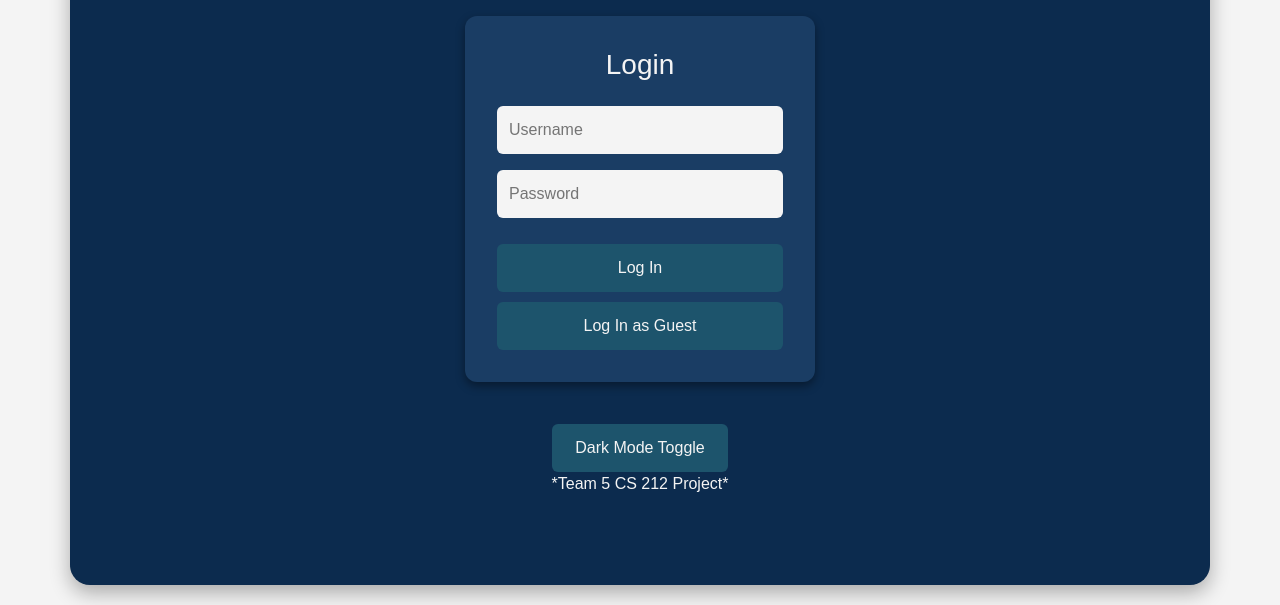
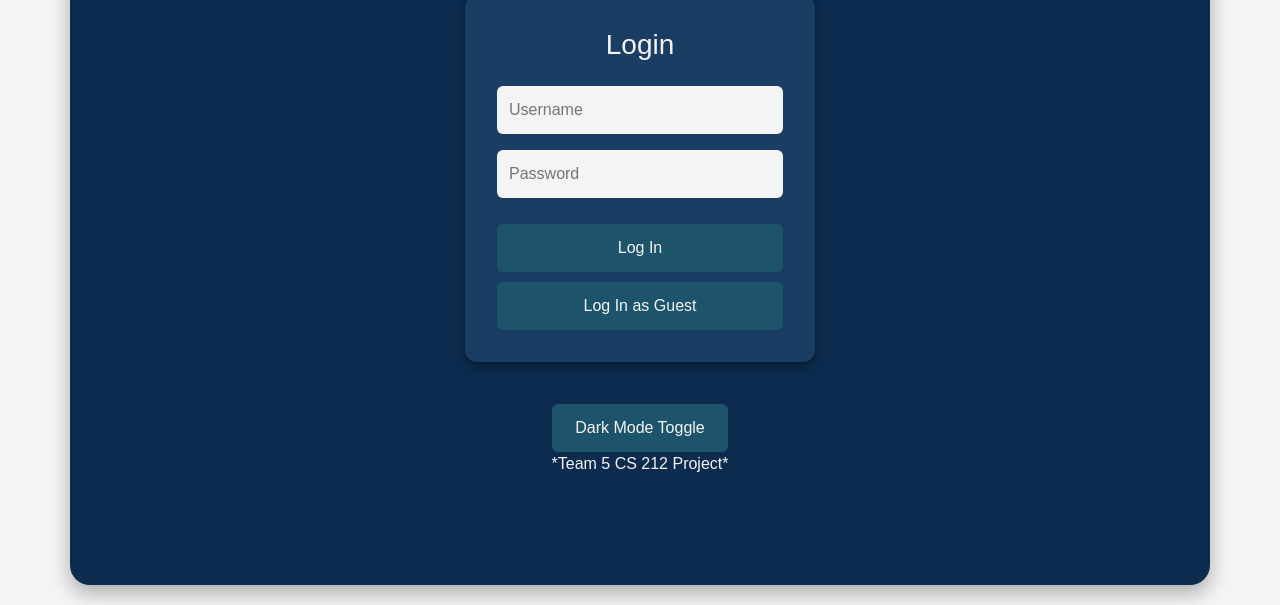
Before and after one commit to jlandrew/cs212-Group5, a plain HTML site: page index.html in a window 1280 px wide. Shown: the part 195-800 px from the top of the page. Drawn offline with nearby package versions, Linux system fonts and the light colour scheme.

Commit message:
fixed display issue with jquery

```diff
--- a/app.js
+++ b/app.js
@@ -136,17 +136,17 @@ btn.addEventListener('click', function () {
     document.body.classList.toggle('dark-mode');
 })
 
-// event listener for task animations
-document.addEventListener("DOMContentLoaded", () => {
-   const elements = document.querySelectorAll(".fade-in-element");
+$(document).ready(function () {
+    const $elements = $(".fade-in-element");
 
-   // add show animation when content is loaded
-   elements.forEach((element, index) => {
-        setTimeout(() => {
-            element.classList.add("show");
+    $elements.each(function (index) {
+        const element = this;
+        setTimeout(function () {
+            $(element).addClass("show");
         }, 200 * index);
-   });
+    });
 });
+
 
 // guest login button
 const guestbtn = document.getElementById('guestbtn');
--- a/styles.css
+++ b/styles.css
@@ -220,7 +220,7 @@ hr {
 
 /* Basic animation for tasks */
 .fade-in-element {
-  opacity: 100;
+  opacity: 0;
   transform: translateY(20px);
   transition: opacity 1s ease-in-out;
 }
```
